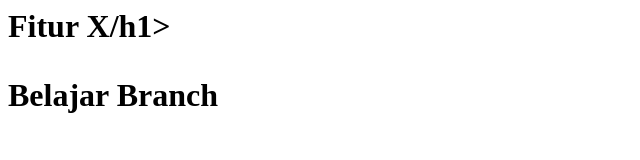
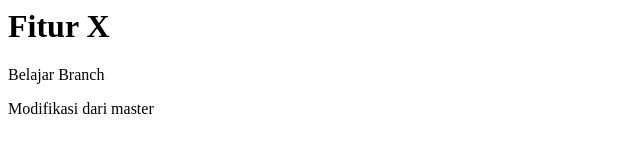
Before and after one commit to ajwijaya/belajar-git-okt-22, a plain HTML site: page about.html in a window 1280 px wide. Shown: the whole page, without its empty margins (0-640 px from the left). Drawn offline with Linux system fonts and the light colour scheme.

Commit message:
ubah isi about.html dari master

```diff
--- a/about.html
+++ b/about.html
@@ -3,8 +3,8 @@
     <title>Belajar Git - Branch Fitur X</title>
 </head>
 <body>
-    <h1>
-        Fitur X/h1>
-        <p>Belajar Branch</p>
+    <h1>Fitur X</h1>
+    <p>Belajar Branch</p>
+    <p>Modifikasi dari master</p>
 </body>
 </html>
```
